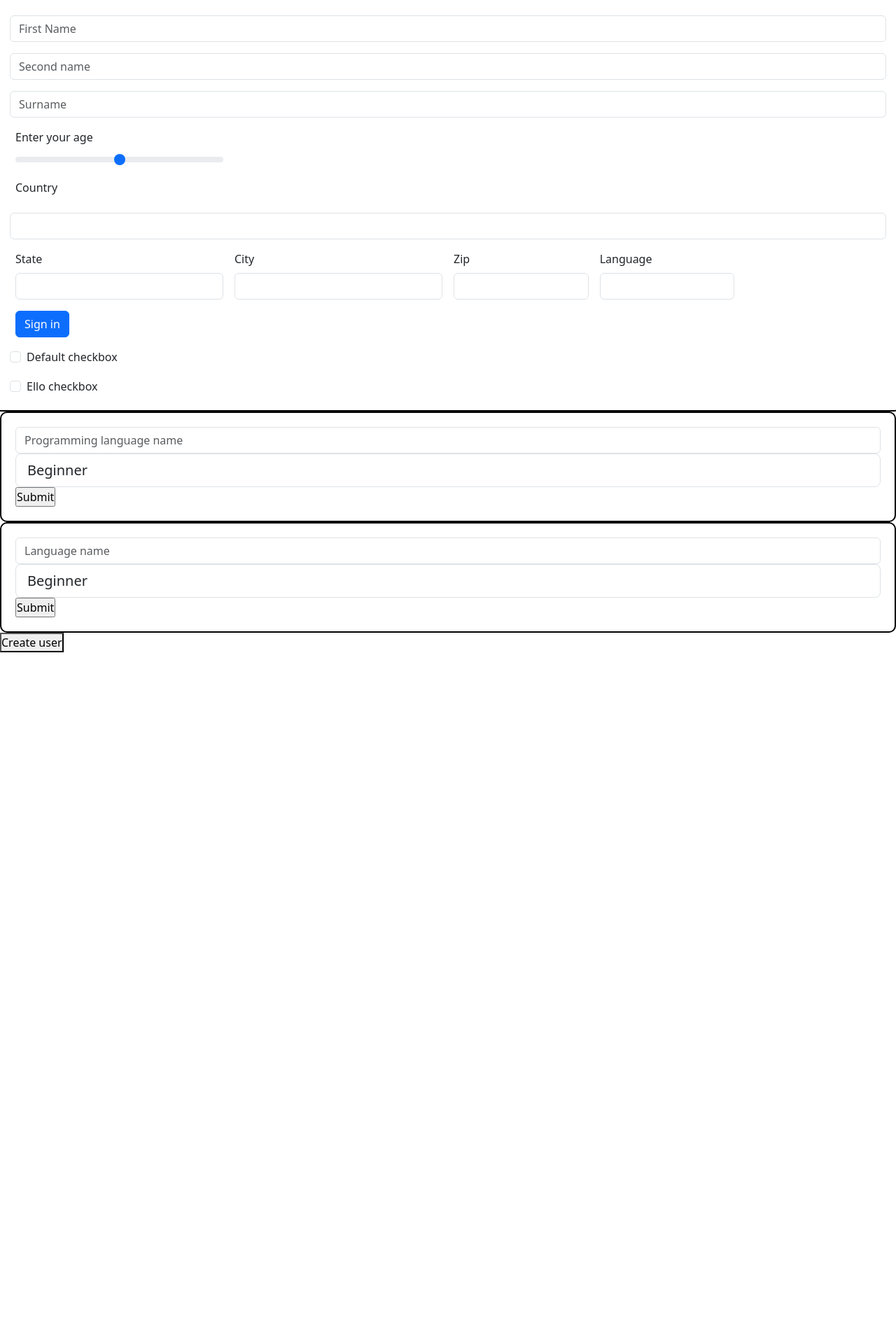
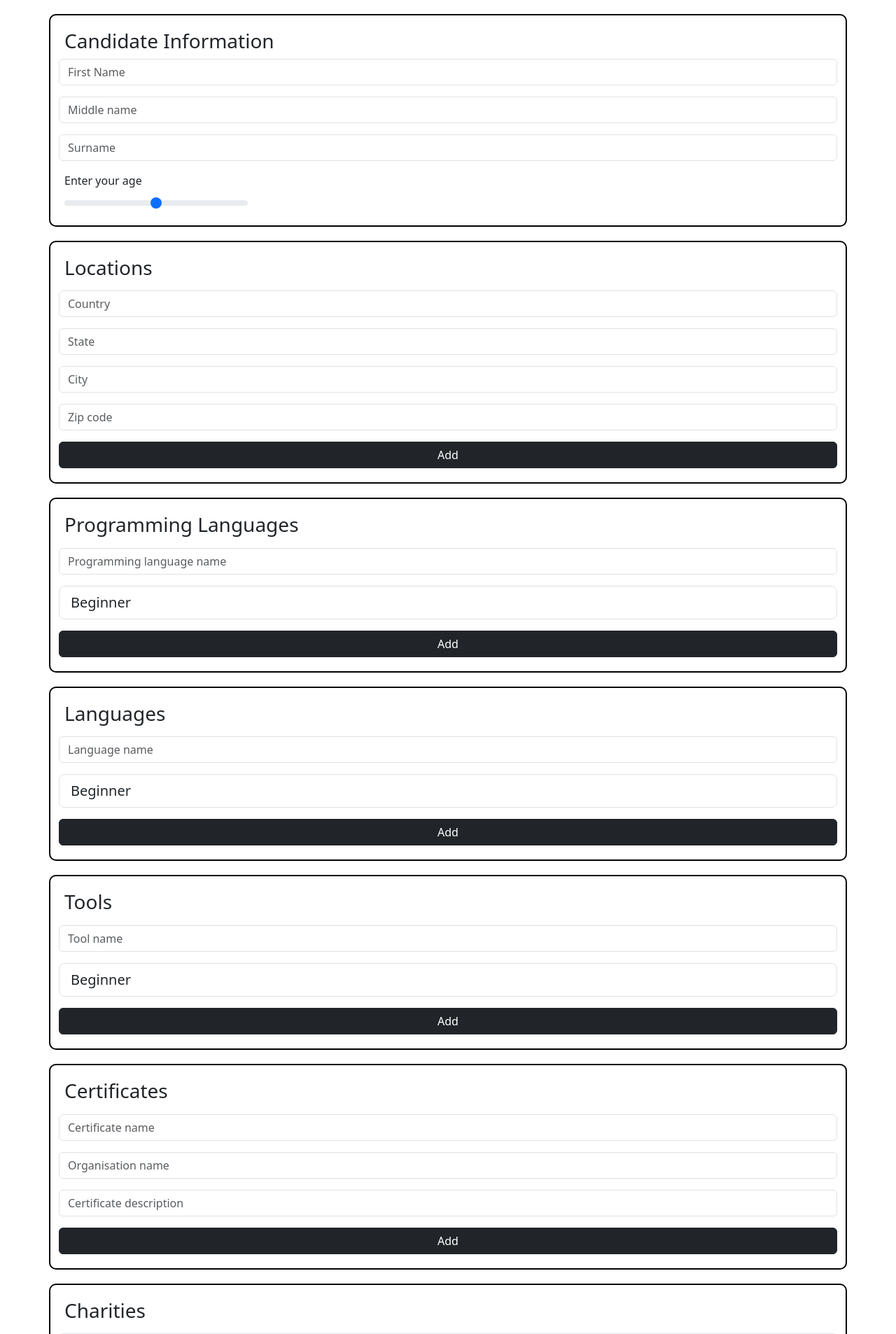
Before and after one commit to Korbielowski/AutoApply, a FastAPI app: page /create_user in a window 1280 px wide. Shown: the top 1906 px of the page at 70% size. Before the commit the page ends 932 px from the top, so only its background shows below. Run offline with FastAPI, Linux system fonts and the light colour scheme; parts of the project's set-up code (start-up, migrations or seed data) failed here and were passed over; some libraries are stand-ins or nearby versions.

Commit message:
Add forms for creating user profile

```diff
--- a/backend/templates/create_user.html
+++ b/backend/templates/create_user.html
@@ -18,64 +18,51 @@
             overflow-x: hidden;
         }
 
-        form {
+        .container {
+            margin: 20px auto;
             padding: 20px;
             border-radius: 10px;
             border-width: 2px;
             border-color: black;
             border-style: solid;
         }
+
     </style>
     <!-- TODO: In the future it may have to be changed -->
 </head>
 
 <body>
+    <div class="container">
+        <h3>Candidate Information</h3>
         <form class="row g-3" onsubmit="addUserInformation()">
             <input name="firstname" class="form-control" type="text" placeholder="First Name"
                 aria-label="default input example">
-        <input name="middlename" class="form-control" type="text" placeholder="Second name"
+            <input name="middlename" class="form-control" type="text" placeholder="Middle name"
                 aria-label="default input example">
             <input name="surname" class="form-control" type="text" placeholder="Surname" aria-label="default input example">
             <div class="col-md-3">
                 <label for="customRange1" class="form-label">Enter your age</label>
                 <input name="age" type="range" class="form-range" id="customRange1">
             </div>
-        <label for="inputCountry" class="form-label">Country</label>
-        <input name="country" type="text" class="form-control" id="inputCountry">
-        <div class="col-md-3">
-            <label for="inputState" class="form-label">State</label>
-            <input name="state" type="text" class="form-control" id="inputSate">
+        </form>
     </div>
-        <div class="col-md-3">
-            <label for="inputCity" class="form-label">City</label>
-            <input name="city" type="text" class="form-control" id="inputCity">
+
+    <div class="container">
+        <h3>Locations</h3>
+        <ul id="locations-list"></ul>
+        <form class="row g-3" onsubmit="addLocation()" id="location-form">
+            <input name="country" class="form-control" type="text" placeholder="Country">
+            <input name="state" class="form-control" type="text" placeholder="State">
+            <input name="city" class="form-control" type="text" placeholder="City">
+            <input name="zip-code" class="form-control" type="text" placeholder="Zip code">
+            <input type="submit" class="btn btn-dark" value="Add">
+        </form>
     </div>
-        <div class="col-md-2">
-            <label for="level" class="form-label">Zip</label>
-            <input name="zipcode" type="text" class="form-control" id="level">
-        </div>
-        <div class="col-md-2">
-            <label for="languageName" class="form-label">Language</label>
-            <input name="language" type="text" class="form-control" id="languageName">
-        </div>
-        <div class="col-12">
-            <button type="button" class="btn btn-primary" onclick="postFormData()">Sign in</button>
-        </div>
-        <div class="form-check">
-          <input class="form-check-input" type="checkbox" value="" id="cos">
-          <label class="form-check-label" for="cos">
-            Default checkbox
-          </label>
-        </div>
-        <div class="form-check">
-          <input class="form-check-input" type="checkbox" value="" id="xd">
-          <label class="form-check-label" for="xd">
-            Ello checkbox
-          </label>
-        </div>
-    </form>
 
-    <form onsubmit="addProgrammingLanguage()" id="programming-language-form">
+    <div class="container">
+        <h3>Programming Languages</h3>
+        <ul id="programming-languages-list"></ul>
+        <form class="row g-3" onsubmit="addProgrammingLanguage()" id="programming-language-form">
             <input class="form-control" type="text" placeholder="Programming language name" name="language">
             <select class="form-control form-control-lg" name="level">
             <option>Beginner</option>
@@ -83,10 +70,14 @@
             <option>Expert</option>
             <option>Master</option>
             </select>
-        <input type="submit">
+            <input type="submit" class="btn btn-dark" value="Add">
         </form>
+    </div>
 
-    <form onsubmit="addLanguage()" id="language-form">
+    <div class="container">
+        <h3>Languages</h3>
+        <ul id="languages-list"></ul>
+        <form class="row g-3" onsubmit="addLanguage()" id="language-form">
             <input class="form-control" type="text" placeholder="Language name" name="language">
             <select class="form-control form-control-lg" name="level">
             <option>Beginner</option>
@@ -94,19 +85,107 @@
             <option>Expert</option>
             <option>Master</option>
             </select>
-        <input type="submit">
+            <input type="submit" class="btn btn-dark" value="Add">
         </form>
+    </div>
 
-    <button onclick="postFormData()">Create user</button>
+    <div class="container">
+        <h3>Tools</h3>
+        <ul id="tools-list"></ul>
+        <form class="row g-3" onsubmit="addTool()" id="tool-form">
+            <input class="form-control" type="text" placeholder="Tool name" name="tool">
+            <select class="form-control form-control-lg" name="level">
+            <option>Beginner</option>
+            <option>Intermediate</option>
+            <option>Expert</option>
+            <option>Master</option>
+            </select>
+            <input type="submit" class="btn btn-dark" value="Add">
+        </form>
+    </div>
+
+    <div class="container">
+        <h3>Certificates</h3>
+        <ul id="certificates-list"></ul>
+        <form class="row g-3" onsubmit="addCertificate()" id="certificate-form">
+            <input class="form-control" type="text" placeholder="Certificate name" name="certificate">
+            <input class="form-control" type="text" placeholder="Organisation name" name="organisation">
+            <input class="form-control" type="text" placeholder="Certificate description" name="description">
+            <input type="submit" class="btn btn-dark" value="Add">
+        </form>
+    </div>
+
+    <div class="container">
+        <h3>Charities</h3>
+        <ul id="charities-list"></ul>
+        <form class="row g-3" onsubmit="addCharity()" id="charity-form">
+            <input class="form-control" type="text" placeholder="Charity name" name="charity">
+            <input class="form-control" type="text" placeholder="Organisation name" name="organisation">
+            <input class="form-control" type="text" placeholder="Charity description" name="description">
+            <label for="languageName" class="form-label">Start date</label>
+            <input class="form-control" type="date" name="start-date">
+            <label for="languageName" class="form-label">End date</label>
+            <input class="form-control" type="date" name="end-date">
+            <input type="submit" class="btn btn-dark" value="Add">
+        </form>
+    </div>
+
+    <div class="container">
+        <h3>Educations</h3>
+        <ul id="educations-list"></ul>
+        <form class="row g-3" onsubmit="addEducation()" id="education-form">
+            <input class="form-control" type="text" placeholder="School name" name="school">
+            <input class="form-control" type="text" placeholder="Major name" name="major">
+            <input class="form-control" type="text" placeholder="School description" name="description">
+            <label for="languageName" class="form-label">Start date</label>
+            <input class="form-control" type="date" name="start-date">
+            <label for="languageName" class="form-label">End date</label>
+            <input class="form-control" type="date" name="end-date">
+            <input type="submit" class="btn btn-dark" value="Add">
+        </form>
+    </div>
+
+    <div class="container">
+        <h3>Experience</h3>
+        <ul id="experience-list"></ul>
+        <form class="row g-3" onsubmit="addExperince()" id="experience-form">
+            <input class="form-control" type="text" placeholder="Company name" name="company">
+            <input class="form-control" type="text" placeholder="position name" name="position">
+            <input class="form-control" type="text" placeholder="Description" name="description">
+            <label for="languageName" class="form-label">Start date</label>
+            <input class="form-control" type="date" name="start-date">
+            <label for="languageName" class="form-label">End date</label>
+            <input class="form-control" type="date" name="end-date">
+            <input type="submit" class="btn btn-dark" value="Add">
+        </form>
+    </div>
+
+    <div class="container">
+        <h3>Projects</h3>
+        <ul id="projects-list"></ul>
+        <form class="row g-3" onsubmit="addProject()" id="project-form">
+            <input class="form-control" type="text" placeholder="Project name" name="project">
+            <input class="form-control" type="text" placeholder="Description" name="description">
+            <input class="form-control" type="text" placeholder="Link to project" name="link">
+            <input type="submit" class="btn btn-dark" value="Add">
+        </form>
+    </div>
+
+    <div class="container">
+        <h3>Social Platforms</h3>
+        <ul id="social-platforms-list"></ul>
+        <form class="row g-3" onsubmit="addSocialPlatform()" id="social-platform-form">
+            <input class="form-control" type="text" placeholder="Social platform name" name="social-platform">
+            <input class="form-control" type="text" placeholder="Link to social platform" name="link">
+            <input type="submit" class="btn btn-dark" value="Add">
+        </form>
+    </div>
+
+    <button onclick="postFormData()" class="btn btn-dark form-control">Create user</button>
 </body>
 
 <script>
-    // {
-    //     "country": form.get("country"),
-    //         "state": form.get("state"),
-    //             "city": form.get("city"),
-    //                 "zipcode": form.get("zipcode"),
-    //         },
+    locations = []
     progammmingLanguages = []
     languages = []
     certificates = []
@@ -117,127 +196,141 @@
     tools = []
     projects = []
 
+    function addLocation(){
+        event.preventDefault();
+        const formData = new FormData(document.getElementById("location-form"));
+
+        country = formData.get("country");
+        state = formData.get("state");
+        city = formData.get("city");
+        zipCode = formData.get("zip-code");
+        elem = {"country": country, "state": state, "city": city, "zipcode": zipCode};
+
+        locations.push(elem);
+        document.getElementById("locations-list").innerHTML += "<li>" + JSON.stringify(elem) + "</li>";
+    }
+
     function addLanguage(){
         event.preventDefault();
-        const formData = new FormData(document.getElementById('language-form'));
+        const formData = new FormData(document.getElementById("language-form"));
 
         language = formData.get("language");
         level = formData.get("level");
+        elem = {"language": language, "level": level};
 
-        console.log(level);
-        console.log(language);
-        languages.push({"language": language, "level": level});
+        languages.push(elem);
+        document.getElementById("languages-list").innerHTML += "<li>" + JSON.stringify(elem) + "</li>";
     }
 
     function addProgrammingLanguage(){
         event.preventDefault();
-        const formData = new FormData(document.getElementById('programming-language-form'));
+        const formData = new FormData(document.getElementById("programming-language-form"));
 
         language = formData.get("language");
         level = formData.get("level");
+        elem = {"language": language, "level": level};
 
-        console.log(level);
-        console.log(language);
-        progammmingLanguages.push({"language": language, "level": level});
+        progammmingLanguages.push(elem);
+        document.getElementById("programming-languages-list").innerHTML += "<li>" + JSON.stringify(elem) + "</li>";
     }
 
-    function getLocations(){
-        const locations = ["Berlin", "Wroclaw"]
-        const levels = ["2", "9"]
-        const tmp = languages.map(function (e, i) {
-            return {"language": e, "level": levels[i]}
-        });
-        return tmp
+    function addTool(){
+        event.preventDefault();
+        const formData = new FormData(document.getElementById("tool-form"));
+
+        name = formData.get("tool");
+        level = formData.get("level");
+        elem = {"name": name, "level": level};
+
+        tools.push(elem);
+        document.getElementById("tools-list").innerHTML += "<li>" + JSON.stringify(elem) + "</li>";
     }
 
-    function getProgrammingLanguages() {
-        const languages = ["go", "cpp"]//form.getAll("language");
-        const levels = ["2", "10"] //form.getAll("language-level");
-        const tmp = languages.map(function (e, i) {
-            return { "language": e, "level": levels[i], }
-        });
-        return tmp;
+    function addCertificate(){
+        event.preventDefault();
+        const formData = new FormData(document.getElementById("certificate-form"));
+
+        name = formData.get("certificate");
+        organisation = formData.get("organisation");
+        description = formData.get("description");
+        elem = {"name": name, "description": description, "organisation": organisation};
+
+        certificates.push(elem);
+        document.getElementById("certificates-list").innerHTML += "<li>" + JSON.stringify(elem) + "</li>";
     }
 
-    function getLanguages() {
-        const languages = ["english", "polish"]
-        const levels = ["2", "9"]
-        const tmp = languages.map(function (e, i) {
-            return { "language": e, "level": levels[i], }
-        });
-        return tmp;
+    function addCharity(){
+        event.preventDefault();
+        const formData = new FormData(document.getElementById("charity-form"));
+
+        name = formData.get("charity");
+        organisation = formData.get("organisation");
+        description = formData.get("description");
+        startDate = formData.get("start-date");
+        endDate = formData.get("end-date");
+        elem = {"name": name, "description": description, "organisation": organisation, "start_date": startDate, "end_date": endDate};
+
+        charities.push(elem);
+        document.getElementById("charities-list").innerHTML += "<li>" + JSON.stringify(elem) + "</li>";
     }
 
-    function getTools(){
-        const names = ["Jira", "Github"]
-        const levels = ["2", "9"]
-        const tmp = names.map(function (e, i) {
-            return { "name": e, "level": levels[i], }
-        });
-        return tmp;
+    function addEducation(){
+        event.preventDefault();
+        const formData = new FormData(document.getElementById("education-form"));
+
+        school = formData.get("school");
+        major = formData.get("major");
+        description = formData.get("description");
+        startDate = formData.get("start-date");
+        endDate = formData.get("end-date");
+        elem = {"school": school, "major": major, "description": description, "start_date": startDate, "end_date": endDate};
+
+        educations.push(elem);
+        document.getElementById("educations-list").innerHTML += "<li>" + JSON.stringify(elem) + "</li>";
     }
 
-    function getCertificates(){
-        const names = ["DevOps cerificate", "Pythonista"]
-        const descriptions = ["Very important certificate", "Very good certificate"]
-        const organisations = ["Nokia", "Google"]
-        const tmp = names.map(function (e, i) {
-            return { "name": e, "description": descriptions[i], "organisation": organisations[i]}
-        });
-        return tmp;
+    function addExperince(){
+        event.preventDefault();
+        const formData = new FormData(document.getElementById("experience-form"));
+
+        company = formData.get("company");
+        position = formData.get("position");
+        description = formData.get("description");
+        startDate = formData.get("start-date");
+        endDate = formData.get("end-date");
+        elem = {"company": company, "position": position, "description": description, "start_date": startDate, "end_date": endDate};
+
+        educations.push(elem);
+        document.getElementById("experience-list").innerHTML += "<li>" + JSON.stringify(elem) + "</li>";
     }
 
-    function getCharities(){
-        const names = ["Charity 1", "Charity 2"]
-        const descriptions = ["Good charity", "Super duper charity"]
-        const organisations = ["Microsoft", "Meta"]
-        const tmp = names.map(function (e, i) {
-            return { "name": e, "description": descriptions[i], "organisation": organisations[i]}
-        });
-        return tmp;
+    function addProject(){
+        event.preventDefault();
+        const formData = new FormData(document.getElementById("project-form"));
+
+        name = formData.get("project");
+        description = formData.get("description");
+        link = formData.get("link");
+        elem = {"name": name, "description": description, "link": link};
+
+        projects.push(elem);
+        document.getElementById("projects-list").innerHTML += "<li>" + JSON.stringify(elem) + "</li>";
     }
 
-    function getEducations(){
-        const schools = ["uwr", "pwr"]
-        const majors = ["CS", "Math"]
-        const descriptions = ["Very good university", "Good university"]
-        const tmp = schools.map(function (e, i) {
-            return { "school": e, "major": majors[i], "description": descriptions[i]}
-        });
-        return tmp;
-    }
+    function addSocialPlatform(){
+        event.preventDefault();
+        const formData = new FormData(document.getElementById("social-platform-form"));
 
-    function getExperiences(){
-        const companies = ["Google", "OpenAI"]
-        const positions = ["Line manager", "Developer"]
-        const descriptions = ["Did lots stuff", "Did little stuff"]
-        const tmp = companies.map(function (e, i) {
-            return { "company": e, "position": positions[i], "description": descriptions[i]}
-        });
-        return tmp;
-    }
+        name = formData.get("social-platform");
+        link = formData.get("link");
+        elem = {"name": name, "link": link};
 
-    function getProjects(){
-        const names = ["GBD", "BDG"]
-        const descriptions = ["super duper project", "cos cos"]
-        const links = ["https", "http"]
-        const tmp = names.map(function (e, i) {
-            return { "name": e, "description": descriptions[i], "link": links[i]}
-        });
-        return tmp;
-    }
-
-    function getSocialPlatforms(){
-        const names = ["fb", "linkedin"]
-        const links = ["http", "https"]
-        const tmp = names.map(function (e, i) {
-            return { "name": e, "link": links[i], }
-        });
-        return tmp;
+        socialPlatfroms.push(elem);
+        document.getElementById("social-platforms-list").innerHTML += "<li>" + JSON.stringify(elem) + "</li>";
     }
 
     async function postFormData() {
-        const formData = new FormData(document.querySelector('form'));
+        const formData = new FormData(document.querySelector("form"));
 
         let dataJson = {
             "profile": {
@@ -246,16 +339,16 @@
                 "surname": formData.get("surname"),
                 "age": formData.get("age"),
             },
-            // "locations": getLocations(),
-            "programming_languages": getProgrammingLanguages(),
-            "languages": getLanguages(),
-            "tools": getTools(),
-            "certificates": getCertificates(),
-            "charities": getCharities(),
-            "educations": getEducations(),
-            "experiences": getExperiences(),
-            "projects": getProjects(),
-            "social_platforms": getSocialPlatforms(),
+            "locations": locations,
+            "programming_languages": programming_languages,
+            "languages": languages,
+            "tools": tools,
+            "certificates": certificates,
+            "charities": charities,
+            "educations": educations,
+            "experiences": experiences,
+            "projects": projects,
+            "social_platforms": socialPlatfroms,
         };
 
         console.log(JSON.stringify(dataJson, null , 2))
@@ -263,8 +356,8 @@
         const response = await fetch("{{ url_for('create_user') }}", {
             method: "POST",
             headers: {
-                'Accept': 'application/json',
-                'Content-Type': 'application/json'
+                "Accept": "application/json",
+                "Content-Type": "application/json"
             },
             body: JSON.stringify(dataJson),
         });
```
Lines whose indentation alone changed are shown as unchanged.
